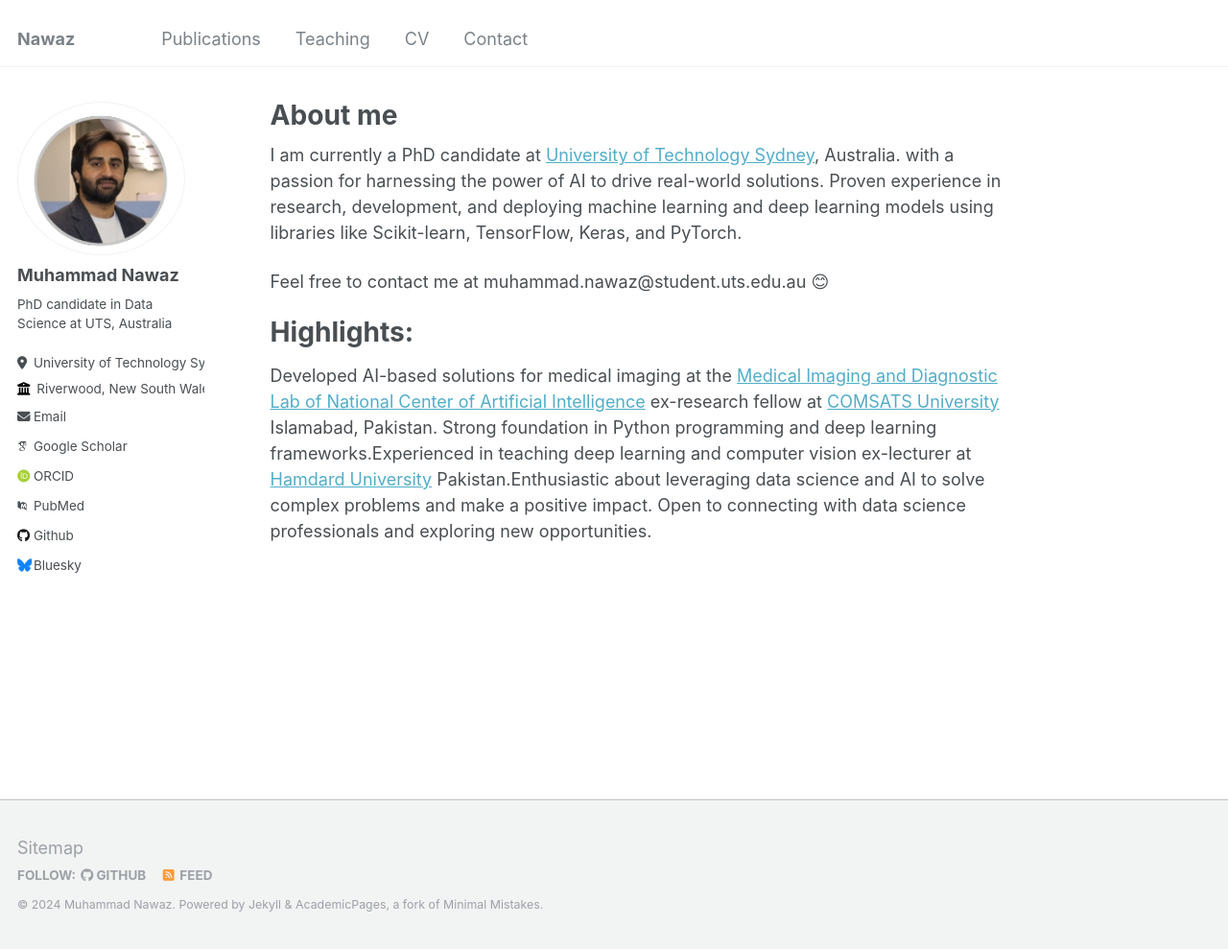
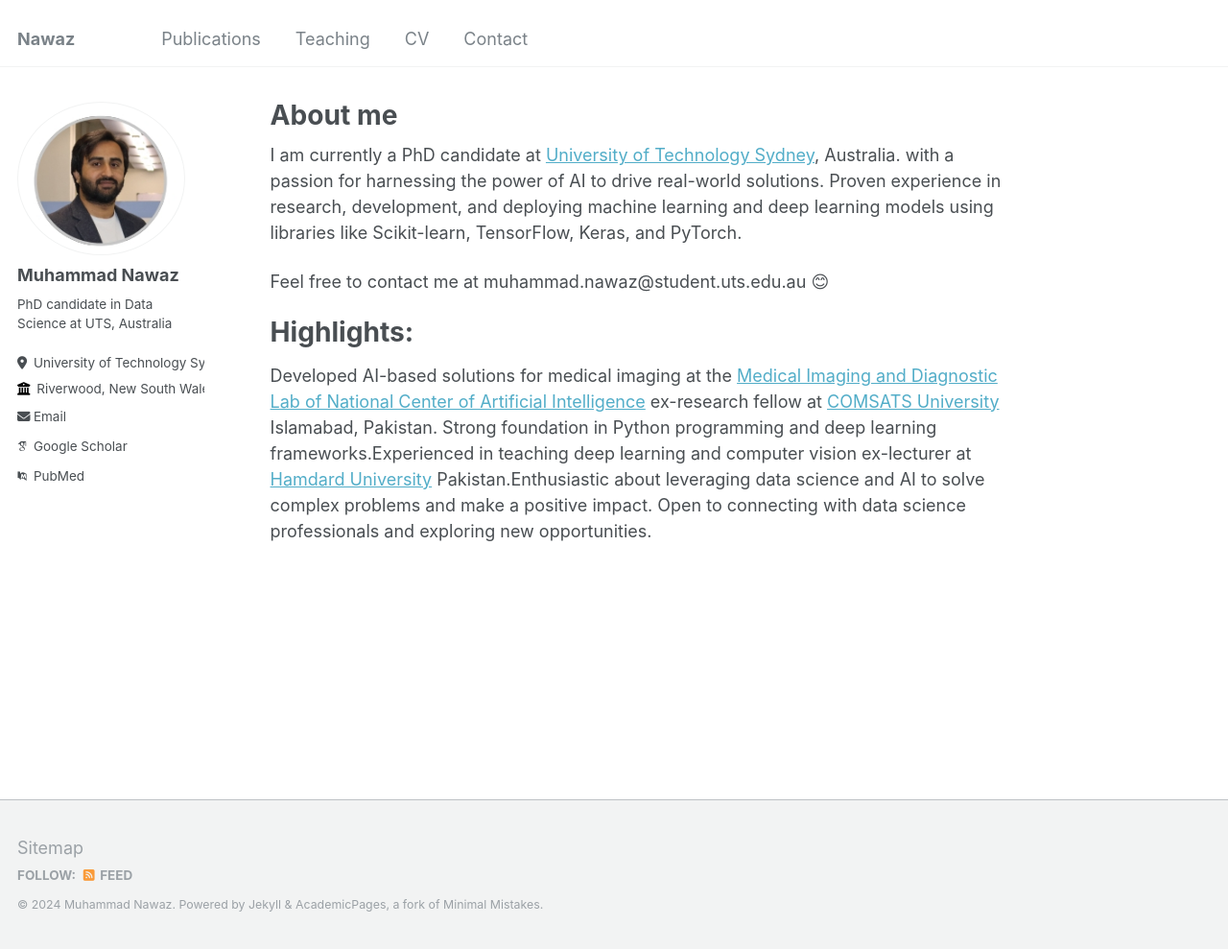
Before and after one commit to basmakhan11/Nawaz.github.io, a Jekyll site: the page built from _pages/about.md, in a window 1280 px wide and 989 px high. Shown: the whole window at 96% size. Built offline with Jekyll 4.4.1, drawn with Linux system fonts in a browser that asks for light colours; some web fonts are replaced.

Commit message:
Update _config.yml

```diff
--- a/_config.yml
+++ b/_config.yml
@@ -32,9 +32,9 @@ author:
 
   # Academic websites
   arxiv            : # URL - Update with the correct link to your profile
-  googlescholar    : "https://scholar.google.com/citations?user=PS_CX0AAAAAJ"
+  googlescholar    : "https://scholar.google.com.pk/citations?hl=en&user=Z0WI86AAAAAJ"
   impactstory      : # URL
-  orcid            : "http://orcid.org/yourorcidurl"
+  orcid            : #"http://orcid.org/yourorcidurl"
   semantic         : # URL
   pubmed           : "https://www.ncbi.nlm.nih.gov/pubmed/?term=john+snow"
   researchgate     : # URL
@@ -43,12 +43,12 @@ author:
   bitbucket        : # Username - Update with your username on the site
   codepen          : # Username
   dribbble         : # Username
-  github           : "academicpages"
+  github           : #"academicpages"
   kaggle           : # Username
   stackoverflow    : # User number or user number and name (i.e., use "1" or "1/jeff-atwood")
 
   # Social media
-  bluesky          : "bsky.app" # Replace this with you Bluesky username
+  bluesky          : #"bsky.app" # Replace this with you Bluesky username
   facebook         : # Username
   flickr           : # Username
   foursquare       : # Username
```
